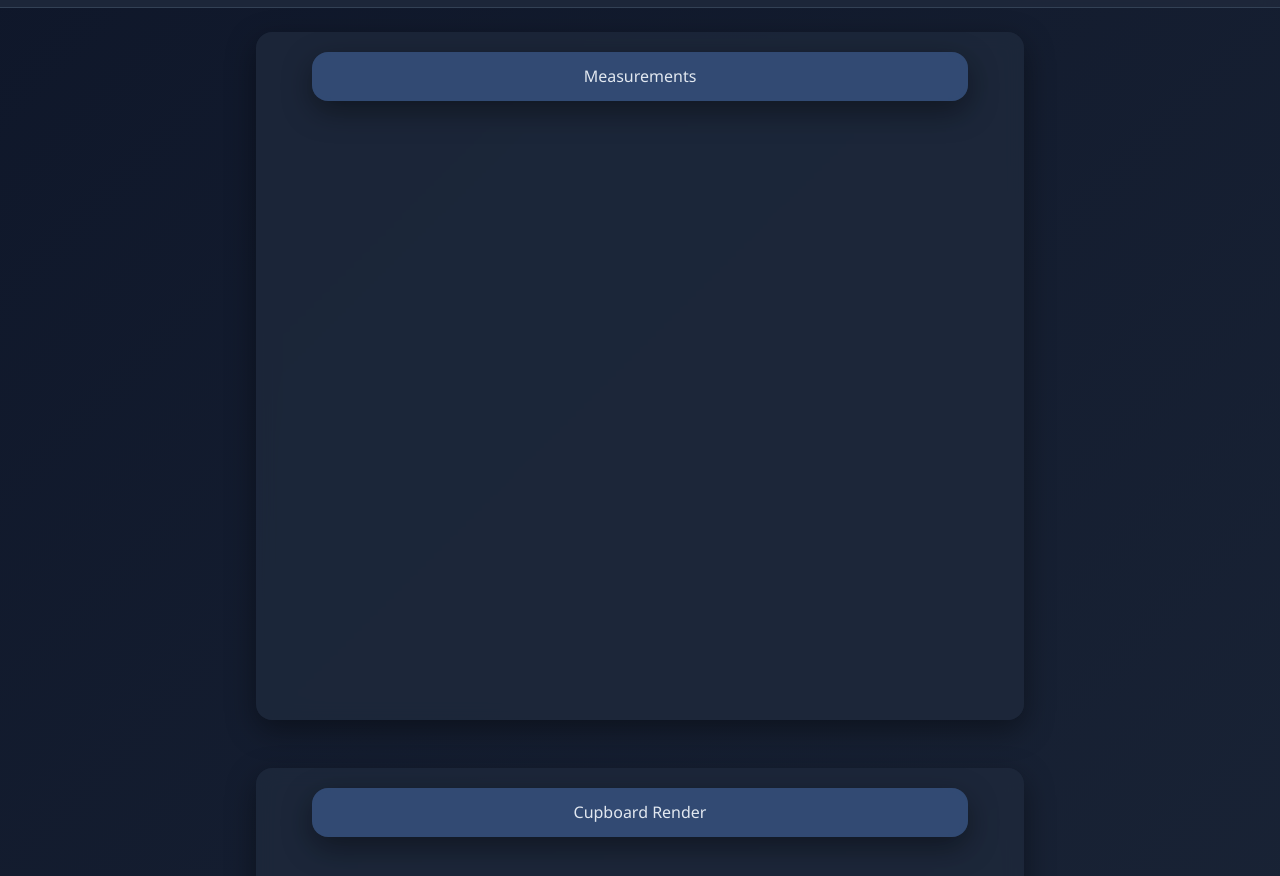
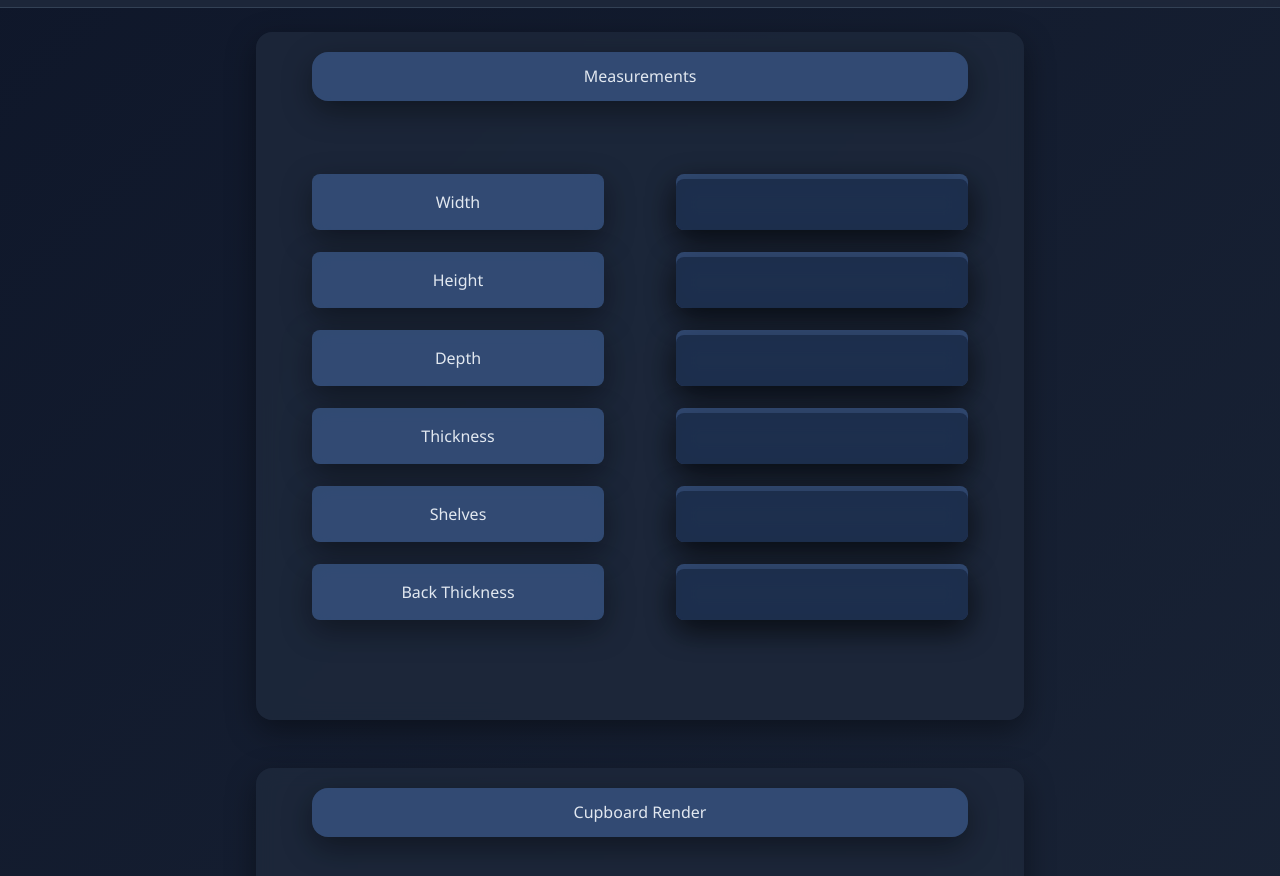
Before and after one commit to RysterTheOne/cupboard-app, a plain HTML site: page public/index.html in a window 1280 px wide. Shown: the part 56-932 px from the top of the page. Drawn offline with nearby package versions, Linux system fonts and the light colour scheme.

Commit message:
style overhall

```diff
--- a/public/index.html
+++ b/public/index.html
@@ -39,7 +39,7 @@
                     <div class="title-card">Measurements</div>
                 </div>
 
-                <div class="content-columns" style="display: none;">
+                <div class="content-columns" style="display: flex;">
                     <div class="content-rows">
                         <div class="labels">Width</div>
                         <div class="labels">Height</div>
```
